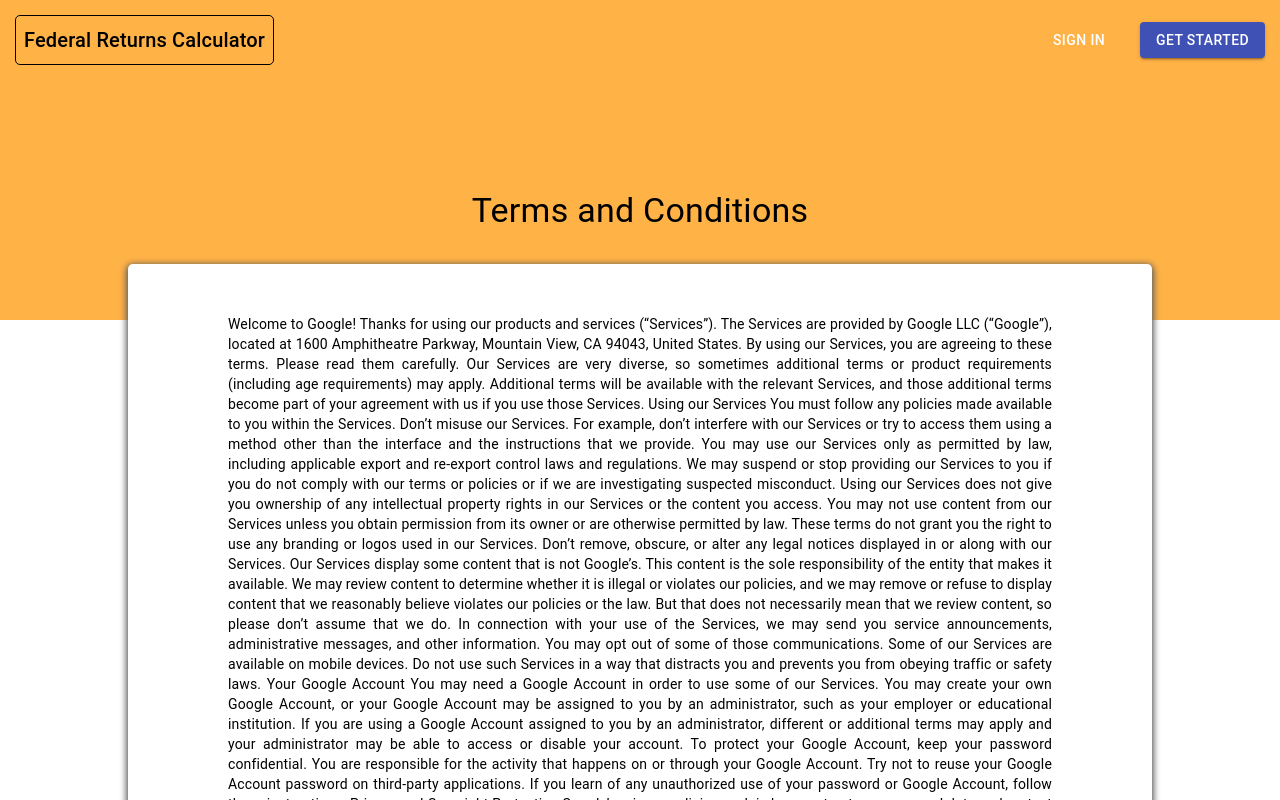
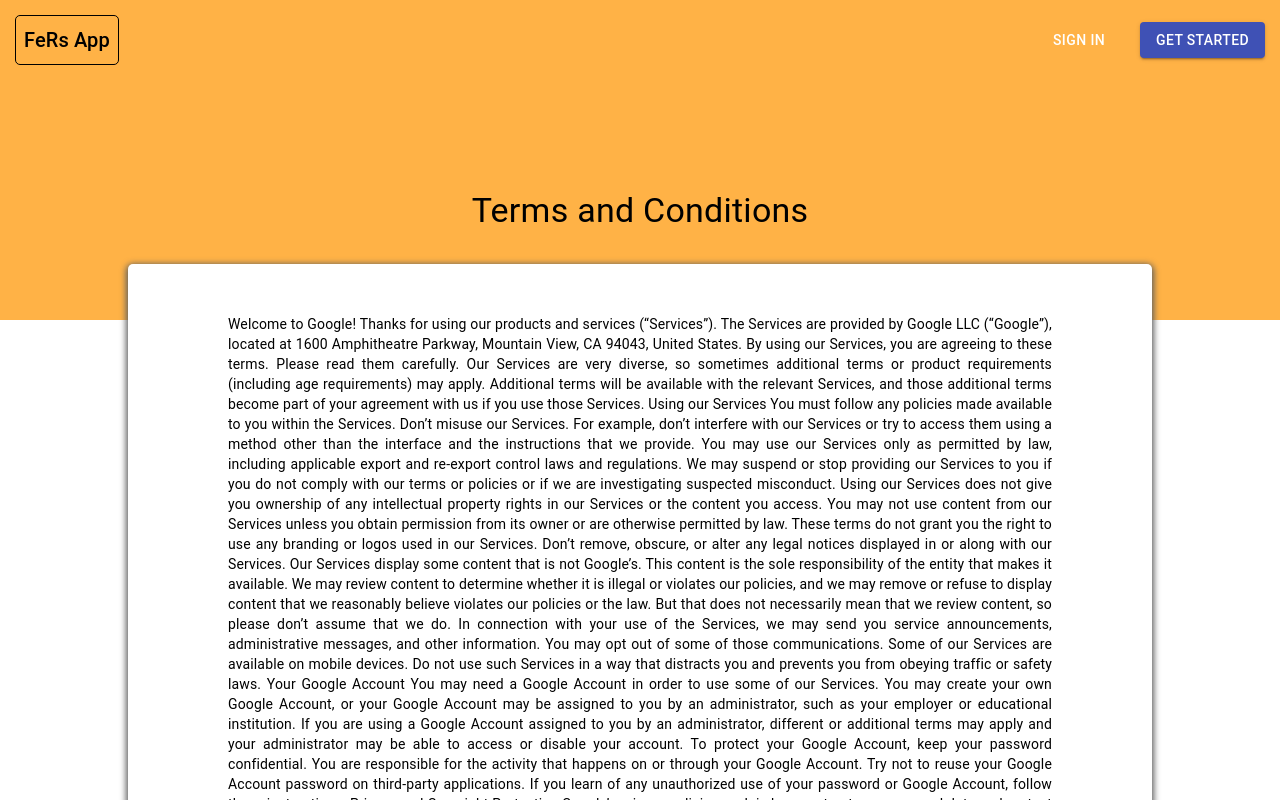
Before and after one commit to pooja1690/fersapp-client, a React (Create React App) app in the folder fersapp/: page /userform in a window 1280 px wide. Shown: the top 800 px of the page. Built offline with nearby package versions, Linux system fonts and the light colour scheme.

Commit message:
code cleanup

```diff
--- a/fersapp/src/App.js
+++ b/fersapp/src/App.js
@@ -1,5 +1,5 @@
 import React from "react";
-import { BrowserRouter as Router, Route, Link } from "react-router-dom";
+import { BrowserRouter as Router, Route } from "react-router-dom";
 import Header from "./pages/components/header/Header";
 import LandingPage from "./pages/landing-page/LandingPage";
 import TermsAndConditions from "./pages/terms-conditions";
--- a/fersapp/src/pages/components/header/Header.js
+++ b/fersapp/src/pages/components/header/Header.js
@@ -33,7 +33,7 @@
         <div className="header-left">
           <div className="header-logo">
             <Typography variant="h6">
-              Federal Returns Calculator
+              FeRs App
             </Typography>
           </div>
         </div>
--- a/fersapp/src/pages/form/user-form/index.js
+++ b/fersapp/src/pages/form/user-form/index.js
@@ -1,16 +1,10 @@
 import React from "react";
-import Typography from "@material-ui/core/Typography";
-import Button from "@material-ui/core/Button";
 import TermsAndConditions from "../../terms-conditions";
-import Container from "../container";
+import Main from "./main";
 const terms = false;
 
 function UserForm() {
-  return (
-    <div>
-      <TermsAndConditions />
-    </div>
-  );
+  return <div>{!terms ? <TermsAndConditions /> : <Main />}</div>;
 }
 
 export default UserForm;
--- a/fersapp/src/pages/terms-conditions/index.js
+++ b/fersapp/src/pages/terms-conditions/index.js
@@ -1,6 +1,5 @@
 import React from "react";
 import Typography from "@material-ui/core/Typography";
-import Button from "@material-ui/core/Button";
 import Container from "../form/container";
 
 function TermsAndConditions() {
```
